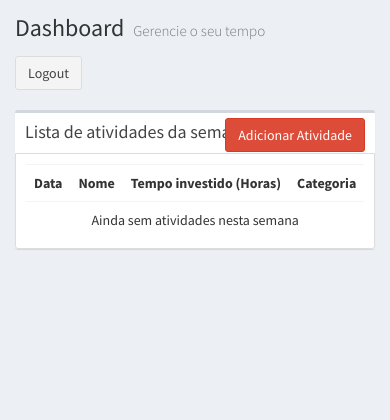
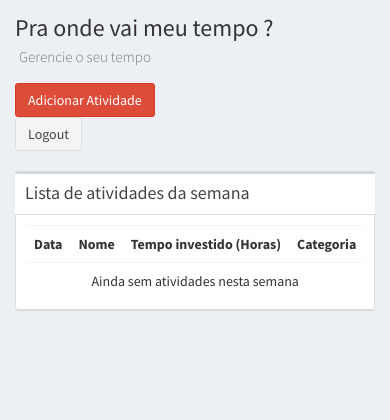
Before and after one commit to leonardox/praondevaimeutempo, a Django app: page / in a window 390 px wide. Shown: the part 100-520 px from the top of the page. Run offline with Django 3.2, Linux system fonts and the light colour scheme; data that the repository does not hold is empty; some libraries are stand-ins or nearby versions.

Commit message:
Corrigindo responsividade do botao sobreescrevendo a tabela

```diff
--- a/aplicacao/templates/dashboard.html
+++ b/aplicacao/templates/dashboard.html
@@ -7,7 +7,7 @@
     <div class="content-wrapper">
         <section class="content-header">
             <h1>
-                Dashboard
+                Pra onde vai meu tempo ?
                 <small>Gerencie o seu tempo</small>
             </h1>
         </section>
@@ -15,7 +15,11 @@
         <!-- Main content -->
         <section class="content">
             <div class="row">
-                <div class="col-md-2">
+                <div class="col-md-2 col-md-offset-9">
+                    <a class="btn btn-danger" href= {% url 'adicionar-atividade' %}>Adicionar
+                                    Atividade</a>
+                </div>
+                <div class="col-md-1">
                     <a class="btn btn-default" href="/">Logout</a>
                 </div>
             </div>
@@ -26,8 +30,6 @@
                         <div class="box-header">
                             <h3 class="box-title">Lista de atividades da semana</h3>
                             <div class="box-tools">
-                                <a class="btn btn-danger" href= {% url 'adicionar-atividade' %}>Adicionar
-                                    Atividade</a>
                                 {#                                <div class="input-group input-group-sm" style="width: 150px;">#}
                                 {#                                    <button type="button" class="btn btn-primary btn-sm"#}
                                 {#                                            data-toggle="modal" data-target="#myModal">#}
```
